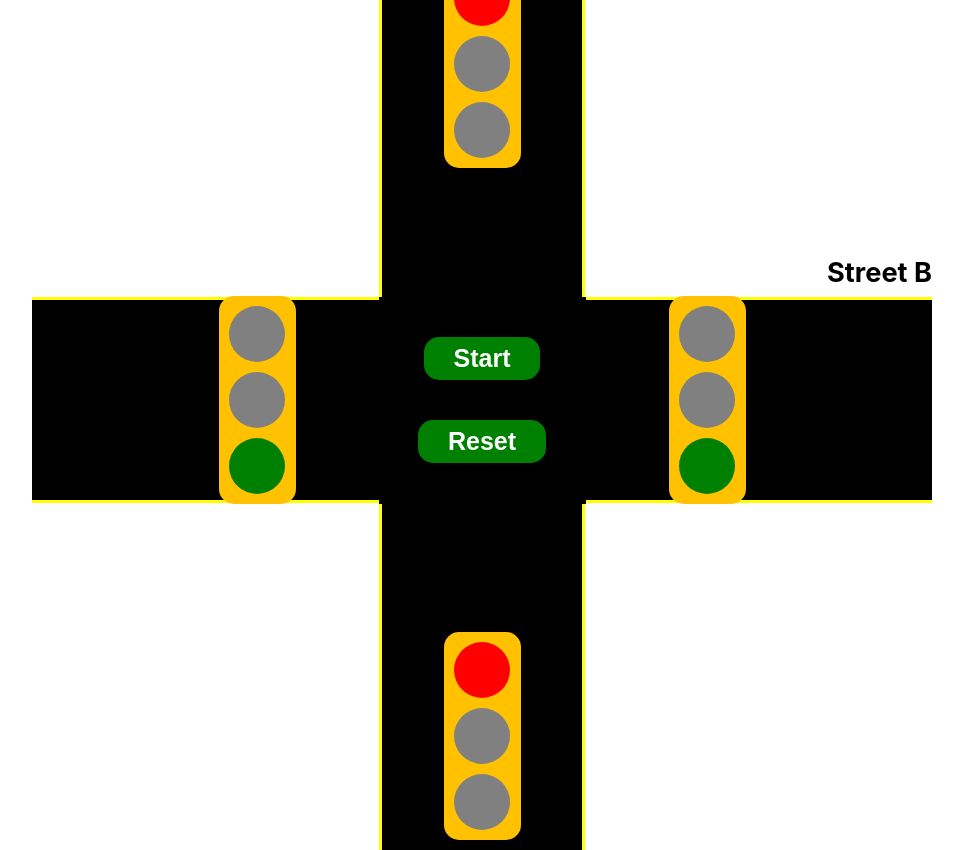
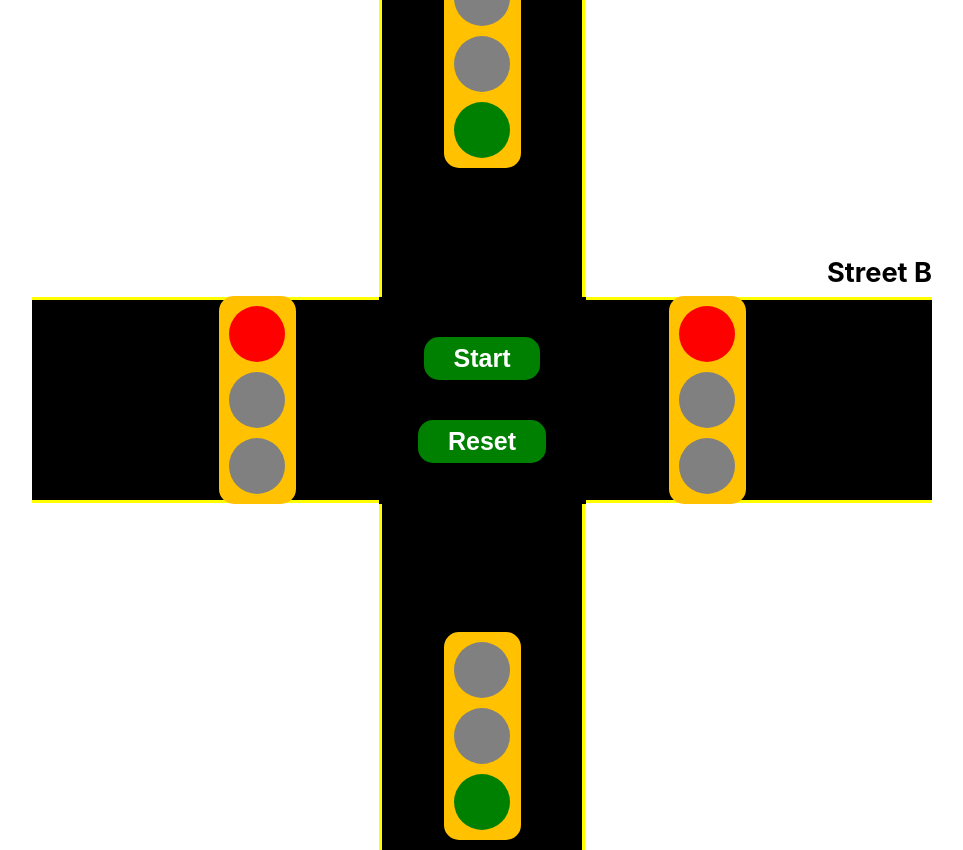
Before and after one commit to ABY001/traffic-light-system, a React (Create React App) app: page / in a window 1280 px wide. Shown: the whole page, without its empty margins (158-1121 px from the left). Built offline with nearby package versions, Linux system fonts and the light colour scheme.

Commit message:
street label fix

```diff
--- a/src/components/Intersection.js
+++ b/src/components/Intersection.js
@@ -87,16 +87,16 @@ const Intersection = () => {
     <Container>
       <Plus>
         <HorizontalLine>
-          <TrafficLight activeColor={streetALight} />
-          <TrafficLight activeColor={streetALight} />
+          <TrafficLight activeColor={streetBLight} />
+          <TrafficLight activeColor={streetBLight} />
         </HorizontalLine>
         <VerticalLine>
-          <TrafficLight activeColor={streetBLight} />
+          <TrafficLight activeColor={streetALight} />
           <Controls>
             <Button onClick={handleReset}>Start</Button>
             <Button onClick={handleReset}>Reset</Button>
           </Controls>
-          <TrafficLight activeColor={streetBLight} />
+          <TrafficLight activeColor={streetALight} />
         </VerticalLine>
         <TitleA>Street A</TitleA>
         <TitleB>Street B</TitleB>
```
